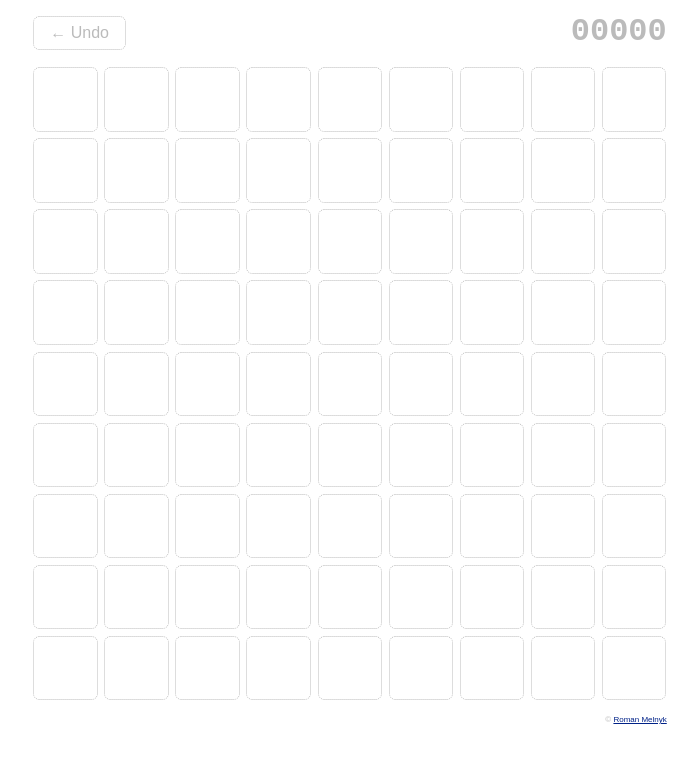
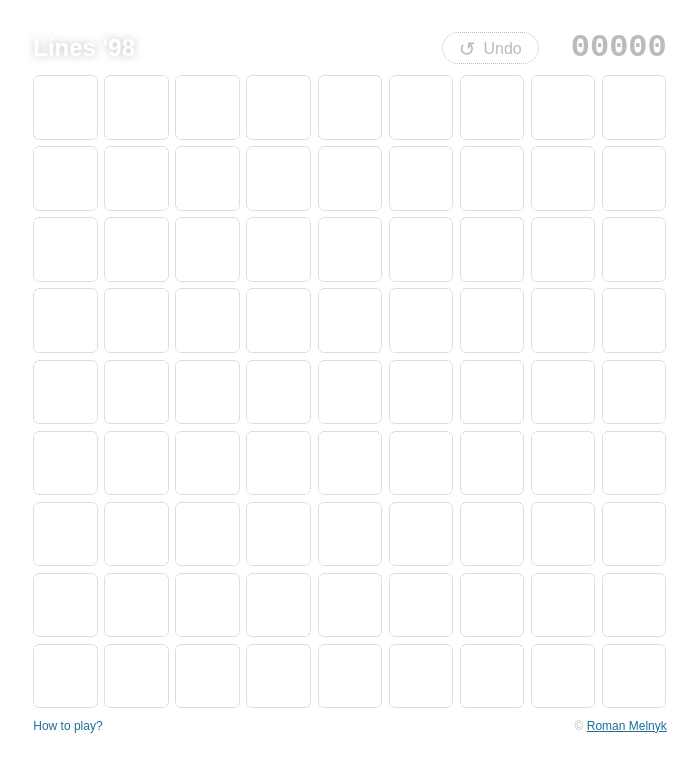
Before and after one commit to rom-melnyk/lines98, a website built with Parcel: page index.html in a window 1280 px wide. Shown: the whole page, without its empty margins (290-988 px from the left). Built offline with nearby package versions, Linux system fonts and the light colour scheme; what @rom98m/utils would draw is missing.

Commit message:
Update UI styles

```diff
--- a/index.html
+++ b/index.html
@@ -11,17 +11,16 @@
 </head>
 <body>
   <header class="stats-panel">
-    <div class="float-container">
-      <div class="undo" title="Ctrl-Z works as well">&larr; Undo</div>
+    <div class="logo">Lines '98</div>
+    <div class="undo-and-score">
+      <div class="undo" title="Ctrl-Z works as well">&olarr;</div>
       <div class="score">00000</div>
     </div>
   </header>
   <div class="playground"></div>
   <footer class="footer">
-    <div class="float-container">
-      <div class="help"></div>
-      <div class="credits">&copy; <a href="https://melnyk.site">Roman Melnyk</a></div>
-    </div>
+    <div class="help link">How to play?</div>
+    <div class="credits">&copy; <a href="https://melnyk.site" tabindex="-1">Roman Melnyk</a></div>
   </footer>
 </body>
 </html>
--- a/styles/_config.scss
+++ b/styles/_config.scss
@@ -1,10 +1,10 @@
 @use "sass:color";
 
-$header-height: 4rem; // 2rem of top/bottom padding + 2rem of line-height
-$footer-height: 2rem; // same but half-way
+$font-size: 18px;
 
-// Perfectly fine for vertically oriented viewports with `H >= 90vw + $header-height + $footer-height + .5rem`;
+// Perfectly fine for vertically oriented viewports with `H >= 90vw + room for header/footer`;
 $playground-width: 80vmin;
+$small-screen: 28rem;
 
 $cell-margin-ratio: .05;
 $cells-in-row: 9;
@@ -12,13 +12,14 @@ $cells-in-row: 9;
 $cell-size: calc($playground-width / ($cells-in-row * (1 + 2 * $cell-margin-ratio)));
 
 $cell-border-color: #bbb;
+$link-color: hsl(200, 70%, 35%);
+$ui-interaction-transition: .2s ease-in-out;
 
 $ball-size: .9;
 $planned-ball-size: .2;
 
 @mixin as-button {
-  $highlight_color: color.adjust($cell-border-color, $lightness: 20%);
-  $highlight_transition: .2s ease-in-out;
+  $highlight-color: color.adjust($cell-border-color, $lightness: 20%);
 
   border-radius: 2 * $cell-size * $cell-margin-ratio;
   user-select: none;
@@ -26,23 +27,32 @@ $planned-ball-size: .2;
   border: 1px dotted $cell-border-color;
   background-color: transparent;
   transition:
-    background-color $highlight_transition,
-    border-color $highlight_transition;
+    background-color $ui-interaction-transition,
+    border-color $ui-interaction-transition;
 
   &:hover {
-    border-color: $highlight_color;
-    background-color: $highlight_color;
+    border-color: $highlight-color;
+    background-color: $highlight-color;
   }
 }
 
-@mixin header-footer($height) {
-  height: $height;
-  padding: calc($height / 4) 0;
-  line-height: calc($height / 2);
-  font-size: calc($height / 2);
-  vertical-align: middle;
+@mixin flex-row {
+  display: flex;
+  flex-flow: row nowrap;
+  align-items: center;
+}
 
-  & * {
-    line-height: calc($height / 2);
+@mixin header-footer() {
+  @include flex-row();
+  justify-content: space-between;
+
+  width: $playground-width - 2 * $cell-size * $cell-margin-ratio;
+  margin-left: auto;
+  margin-right: auto;
+}
+
+@mixin landscape-phone {
+  @media (orientation: landscape) and (max-height: 28rem) {
+    @content;
   }
 }
--- a/styles/_footer.scss
+++ b/styles/_footer.scss
@@ -1,22 +1,15 @@
 @use "config" as *;
 
 footer.footer {
-  @include header-footer($footer-height);
+  @include header-footer(/* $footer-height */);
 
-  & * {
-    font-size: .5rem;
+  font-size: .75rem;
+  margin-top: .5rem;
+  margin-bottom: .5rem;
+
+  .help {}
+
+  .credits {
     color: $cell-border-color;
   }
-
-  .help {
-    float: left;
-  }
-
-  .credits {
-    float: right;
-
-    a {
-      color: #028;
-    }
-  }
 }
--- a/styles/_general.scss
+++ b/styles/_general.scss
@@ -1,7 +1,9 @@
+@use "sass:color";
 @use "config" as *;
 
 * {
   box-sizing: border-box;
+  line-height: 1;
 }
 
 html, body {
@@ -14,17 +16,15 @@ html, body {
 
 body {
   font-family: sans-serif;
-  font-size: 18px;
+  font-size: $font-size;
 }
 
-.float-container {
-  width: $playground-width - 2 * $cell-size * $cell-margin-ratio;
-  margin: 0 auto;
+a, .link {
+  color: $link-color;
+  cursor: pointer;
+  transition: color $ui-interaction-transition;
 
-  &:after {
-    content: "";
-    display: block;
-    height: 0;
-    clear: both;
+  &:hover, &:active, &:focus {
+    color: color.adjust($link-color, $saturation: -10%, $lightness: -10%);
   }
 }
--- a/styles/_header.scss
+++ b/styles/_header.scss
@@ -1,20 +1,57 @@
 @use "config" as *;
 
-header.stats-panel {
-  @include header-footer($header-height);
+header {
+  @include header-footer(/* $header-height */);
+  margin-top: 2rem;
+  margin-bottom: .5rem;
+
+  @media (orientation: landscape) and (max-height: $small-screen) {
+    margin-top: .5rem;
+  }
+
+  .logo {
+    font-size: 1.5rem;
+    font-weight: 900;
+    color: #fff;
+    text-shadow: 0 0 10px $cell-border-color;
+  }
+
+  .undo-and-score {
+    @include flex-row();
+  }
 
   .undo {
-    float: left;
-    padding: 0 1rem;
-    font-size: 1rem;
+    height: 2rem;
+    min-width: 2rem;
+    text-align: center;
+    line-height: 2rem;
+    padding: 0;
+    font-size: 1.25rem;
+    vertical-align: middle;
+    margin-right: 1rem;
     color: $cell-border-color;
     cursor: pointer;
 
     @include as-button;
+    border-radius: 2rem;
+  }
+
+  @media (min-height: $small-screen) and (min-width: $small-screen) {
+    .undo {
+      margin-right: 2rem;
+      padding: 0 1rem;
+
+      &::after {
+        content: "Undo";
+        padding-left: .5rem;
+        font-size: 1rem;
+        vertical-align: .1em;
+      }
+    }
   }
 
   .score {
-    float: right;
+    font-size: 2rem;
     font-family: monospace;
     font-weight: bold;
     color: $cell-border-color;
```
